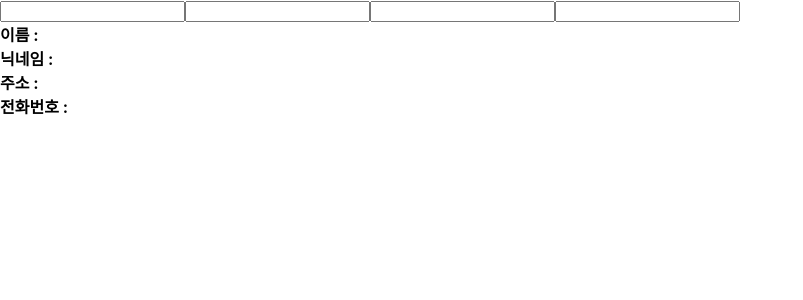
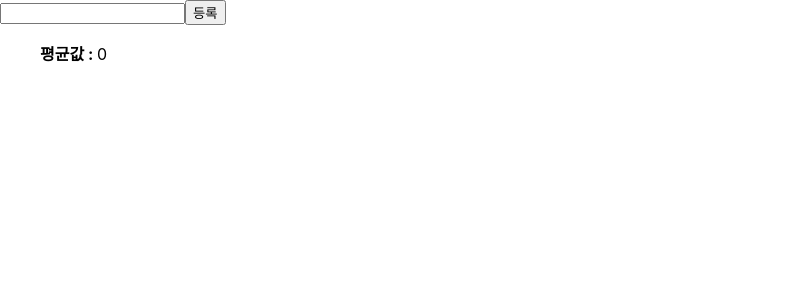
Before and after one commit to Hyoeun01/react-workspace, a React (Create React App) app in the folder my-app/: page / in a window 1280 px wide. Shown: the top 300 px of the page, without its empty margins (0-803 px from the left). Built offline with nearby package versions, Linux system fonts and the light colour scheme.

Commit message:
useMemo이용하기

```diff
--- /dev/null
+++ b/my-app/src/chapter07/Average.jsx
@@ -0,0 +1,38 @@
+import React, { useState } from "react";
+
+const getAverage= numbers => {
+    console.log("평균값 계산");
+    if(numbers.length === 0) return 0;
+    const sum = numbers.reduce((a,b)=>a+b);
+    return sum / numbers.length;
+};
+
+function Average(props){
+    const [list, setList]=useState([]);
+    const [number, setNumber]=useState('');
+
+    const onChange = e => {
+        setNumber(e.target.value);
+    };
+
+    const onInsert= e=> {
+        const nextList = list.concat(parseInt(number));
+        setList(nextList);
+        setNumber('')
+    }
+
+    return (
+        <div>
+            <input value={number} onChange={onChange} />
+            <button onClick={onInsert}>등록</button>
+            <ul>
+                {list.map((value,index) => (
+                    <li key={index}>{value}</li>
+                ))}
+                <div><b>평균값 : </b>{getAverage(list)}</div>
+            </ul>
+        </div>
+    )
+}
+
+export default Average;
--- a/my-app/src/index.js
+++ b/my-app/src/index.js
@@ -14,6 +14,7 @@
 import NotificationList from './chapter06/NotificationList';
 import Counter from './chapter07/Counter';
 import Info from './chapter07/Info';
+import Average from './chapter07/Average';
 
 const root = ReactDOM.createRoot(document.getElementById('root'));
  //setInterval(() => {
@@ -29,7 +30,8 @@
       {/* <BoardList /> */}
       {/* <NotificationList /> */}
       {/* <Counter /> */}
-      <Info />
+      {/* <Info /> */}
+      <Average />
     </React.StrictMode>
   );
   //  },1000);
```
